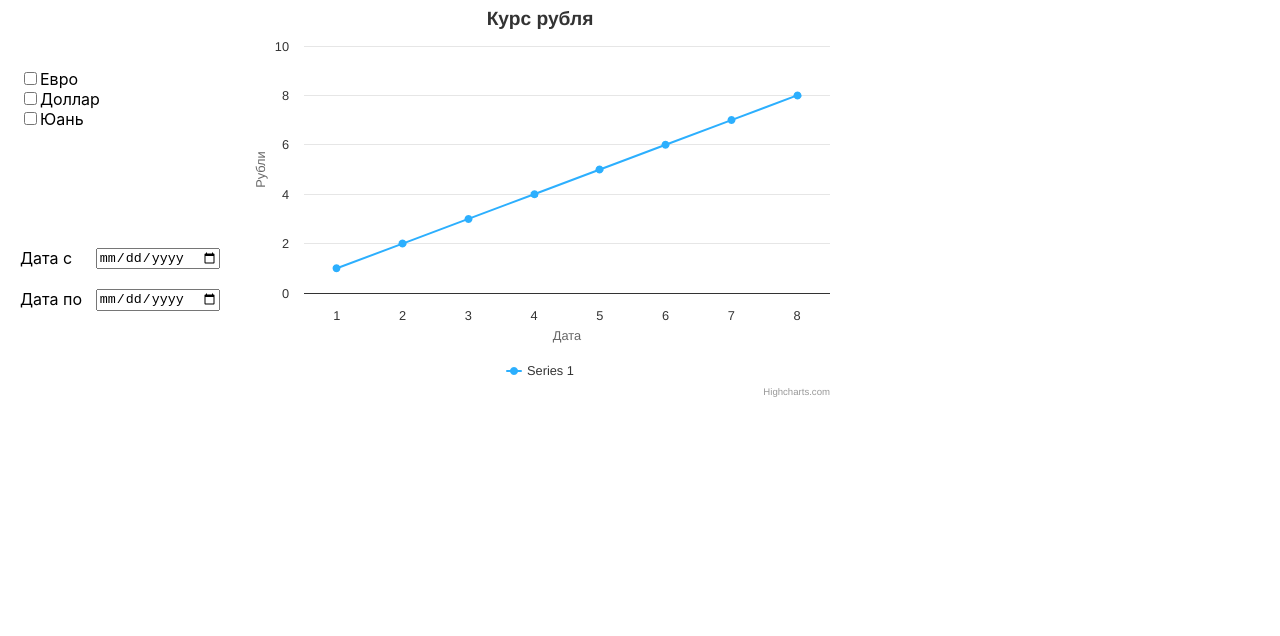
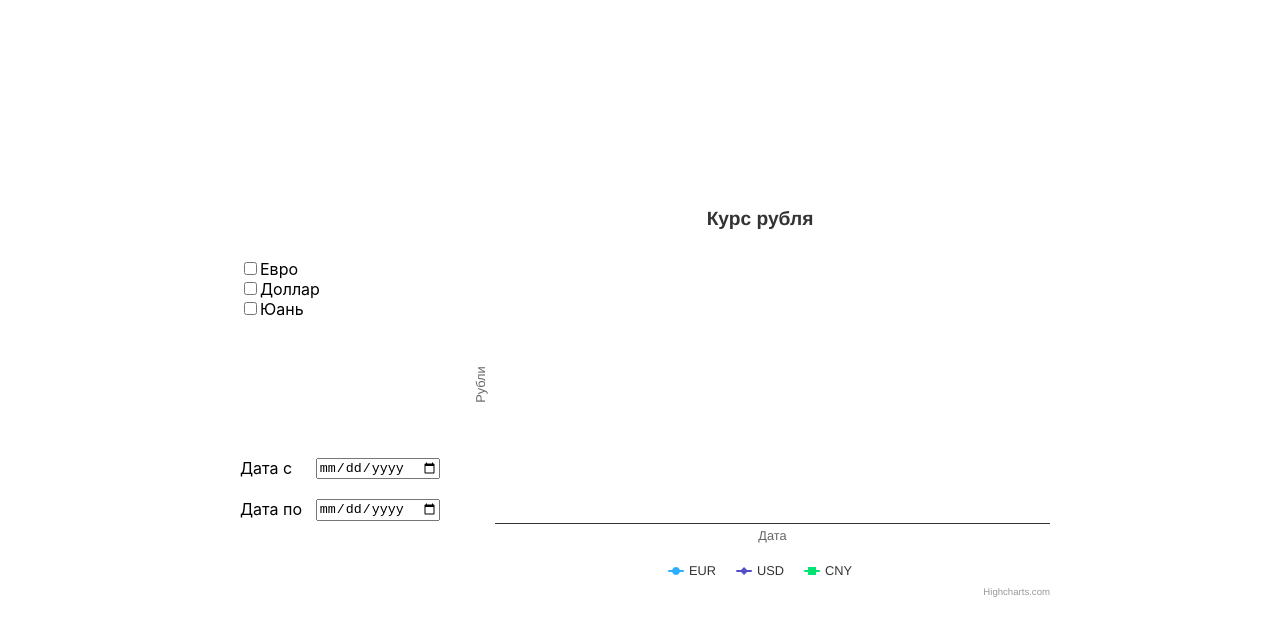
Before and after one commit to korchel/exchange-rates, a React (Create React App) app: page / in a window 1280 px wide. Shown: the top 636 px of the page. Built offline with nearby package versions, Linux system fonts and the light colour scheme; the HTML template or start-up script is replaced by a standard one.

Commit message:
diagram built

```diff
--- a/src/components/Diagram.tsx
+++ b/src/components/Diagram.tsx
@@ -1,8 +1,14 @@
-import React, { type FC } from 'react';
+import React from 'react';
 import Highcharts from 'highcharts';
 import HighchartsReact from 'highcharts-react-official';
 
-const Diagram: FC = () => {
+import { type ICurrenciesData } from '../types/types';
+
+interface IDiagramProps {
+  data: ICurrenciesData,
+  dates: string[],
+}
+const Diagram = ({ data, dates }: IDiagramProps): JSX.Element => {
   const oprions: Highcharts.Options = {
     title: {
       text: 'Курс рубля'
@@ -11,16 +17,28 @@ const Diagram: FC = () => {
       title: {
         text: 'Дата',
       },
-      categories: ['1', '2', '3', '4', '5', '6', '7', '8']
+      categories: dates,
     },
     yAxis: {
       title: {
         text: 'Рубли',
       },
+      visible: true, // ??
     },
     series: [{
+      name: 'EUR',
       type: 'line',
-      data: [1, 2, 3, 4, 5, 6, 7, 8]
+      data: data.eur,
+    },
+    {
+      name: 'USD',
+      type: 'line',
+      data: data.usd,
+    },
+    {
+      name: 'CNY',
+      type: 'line',
+      data: data.cny,
     }]
   };
   return (
--- a/src/components/DiagramControls.tsx
+++ b/src/components/DiagramControls.tsx
@@ -19,7 +19,7 @@ const Controls: FC = () => {
   const [triggerGetCurrencyRate] = getCurrencyRate();
 
   const [data, setData] = useState<ICurrenciesData>({ eur: [], usd: [], cny: [] });
-  console.log(data);
+  const [dates, setDates] = useState<string[]>([]);
 
   const [chosenCurrencies, setChosenCurrencies] = useState<ICheckboxState>({ eur: false, usd: false, cny: false });
 
@@ -30,7 +30,8 @@ const Controls: FC = () => {
     const dates = getDates(fromDate, tillDate);
     const getResponses = async (currency: keyof ICheckboxState): Promise<void> => {
       const promises = dates.map(async (date) => await triggerGetCurrencyRate({ date, currency })
-        .then((response) => response.data?.[currency].rub));
+        .then((response) => response.data[currency].rub)
+        .catch(() => null));
       const responses = await Promise.all(promises);
       setData((data) => ({ ...data, [currency]: responses }));
     };
@@ -41,6 +42,7 @@ const Controls: FC = () => {
         setData((data) => ({ ...data, [currency]: [] }));
       }
     }
+    setDates(dates);
   }, [fromDate, tillDate, chosenCurrencies]);
 
   const handleCheckbox = (event: ChangeEvent<HTMLInputElement>): void => {
@@ -112,7 +114,7 @@ const Controls: FC = () => {
           </div>
         </div>
       </div>
-      <Diagram />
+      <Diagram data={data} dates={dates}/>
     </div>
   );
 };
--- a/src/index.css
+++ b/src/index.css
@@ -14,8 +14,9 @@ code {
 
 .container {
   display: flex;
-  width: 100%;
-  margin: 0 auto;
+  justify-content: center;
+  align-items: center;
+  height: 100vh;
 }
 
 .controls {
@@ -23,6 +24,7 @@ code {
   flex-direction: column;
   justify-content: space-around;
   width: 200px;
+  height: 400px;
   padding: 20px;
 }
 
```
